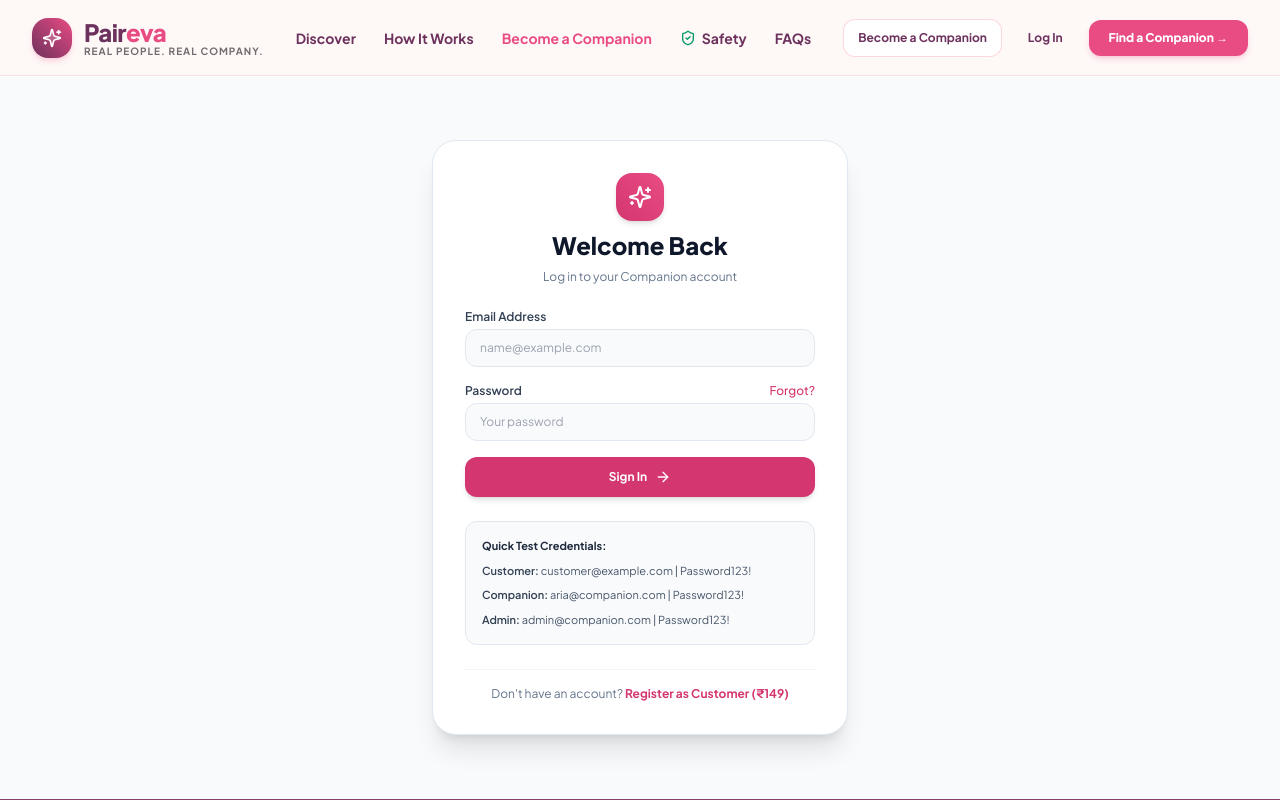
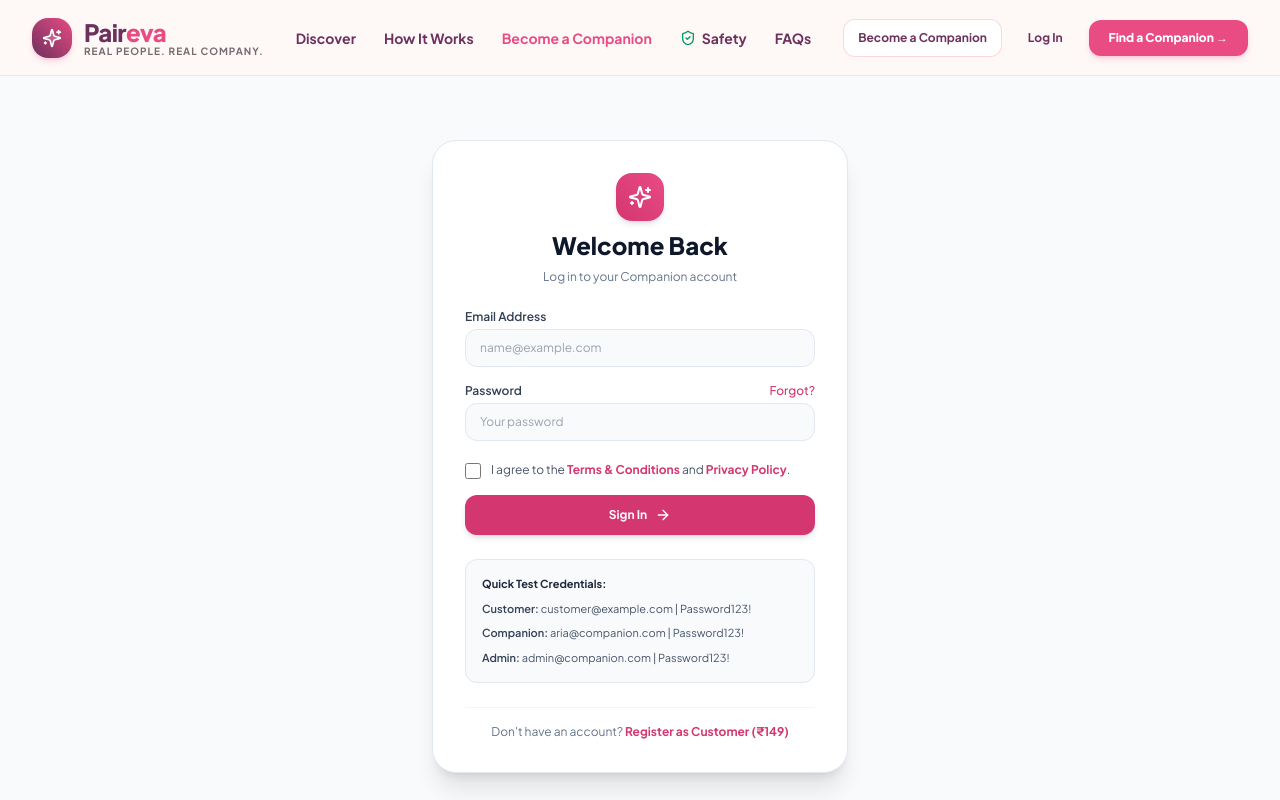
Before and after one commit to just-himanshu07/companion-booking, a Next.js app: page /login in a window 1280 px wide. Shown: the top 800 px of the page. Built offline with nearby package versions, Linux system fonts and the light colour scheme; a web font is replaced by a local one.

Commit message:
Term and condition checkbox

```diff
--- a/src/app/api/auth/register/route.ts
+++ b/src/app/api/auth/register/route.ts
@@ -8,6 +8,14 @@
 export async function POST(req: Request) {
   try {
     const body = await req.json();
+
+    if (!body.termsAccepted) {
+      return NextResponse.json(
+        { error: 'Please agree to the Terms & Conditions and Privacy Policy to continue.' },
+        { status: 400 }
+      );
+    }
+
     const validatedData = customerRegisterSchema.parse(body);
 
     // 18+ check
--- a/src/app/login/page.tsx
+++ b/src/app/login/page.tsx
@@ -15,10 +15,17 @@
   const [password, setPassword] = useState('');
   const [loading, setLoading] = useState(false);
   const [error, setError] = useState('');
+  const [termsAccepted, setTermsAccepted] = useState(false);
 
   const handleLogin = async (e: React.FormEvent) => {
     e.preventDefault();
     setError('');
+
+    if (!termsAccepted) {
+      setError('Please agree to the Terms & Conditions and Privacy Policy to continue.');
+      return;
+    }
+
     setLoading(true);
 
     try {
@@ -97,6 +104,31 @@
           />
         </div>
 
+        <div className="flex items-start gap-2.5 pt-1">
+          <input
+            type="checkbox"
+            id="loginTermsAccepted"
+            name="termsAccepted"
+            required
+            checked={termsAccepted}
+            onChange={(e) => setTermsAccepted(e.target.checked)}
+            className="mt-0.5 h-4 w-4 rounded border-slate-300 text-brand-600 focus:ring-brand-500 cursor-pointer shrink-0"
+            aria-required="true"
+            aria-describedby={error ? "login-error" : undefined}
+          />
+          <label htmlFor="loginTermsAccepted" className="text-xs text-slate-600 leading-normal cursor-pointer select-none">
+            I agree to the{' '}
+            <Link href="/terms" className="font-bold text-brand-600 hover:underline">
+              Terms &amp; Conditions
+            </Link>{' '}
+            and{' '}
+            <Link href="/privacy" className="font-bold text-brand-600 hover:underline">
+              Privacy Policy
+            </Link>
+            .
+          </label>
+        </div>
+
         <button
           type="submit"
           disabled={loading}
--- a/src/app/privacy/page.tsx
+++ b/src/app/privacy/page.tsx
@@ -44,10 +44,13 @@
               1. Platform Operator & Scope
             </h2>
             <p className="text-[#756A70]">
-              This Privacy Policy applies to the website, mobile applications, APIs, and services operated by <strong>[LEGAL_ENTITY_NAME]</strong> under the brand name <strong>Paireva</strong> ("Paireva", "we", "us", or "our"), accessible at <Link href="https://www.paireva.fun" className="text-[#E94B83] underline font-bold">www.paireva.fun</Link>.
+              This Privacy Policy applies to the website, mobile applications, APIs, and services operated under the brand name <strong>Paireva</strong> ("Paireva", "we", "us", or "our"), accessible at <Link href="https://www.paireva.fun/" className="text-[#E94B83] underline font-bold">https://www.paireva.fun/</Link>.
             </p>
             <p className="text-[#756A70]">
-              Paireva is committed to protecting your privacy and managing your personal data transparently and securely. This Privacy Policy describes the types of information we collect, why we collect it, how it is processed and shared, and your rights regarding your personal data.
+              Paireva is a companionship marketplace that facilitates connections and bookings for lawful, non-sexual companionship activities. This Privacy Policy explains what personal information we collect, why we collect it, how we use and protect it, when it may be shared with third-party service providers, and the rights and choices available to users regarding their personal information.
+            </p>
+            <p className="text-[#756A70]">
+              By using Paireva, you acknowledge that you have read and understood this Privacy Policy.
             </p>
           </section>
 
--- a/src/app/register/page.tsx
+++ b/src/app/register/page.tsx
@@ -25,10 +25,16 @@
   const [loading, setLoading] = useState(false);
   const [error, setError] = useState('');
   const [userId, setUserId] = useState('');
+  const [termsAccepted, setTermsAccepted] = useState(false);
 
   const handleRegister = async (e: React.FormEvent) => {
     e.preventDefault();
     setError('');
+
+    if (!termsAccepted) {
+      setError('Please agree to the Terms & Conditions and Privacy Policy to continue.');
+      return;
+    }
 
     if (formData.age < 18) {
       setError('You must be at least 18 years old to register.');
@@ -41,7 +47,7 @@
       const res = await fetch('/api/auth/register', {
         method: 'POST',
         headers: { 'Content-Type': 'application/json' },
-        body: JSON.stringify(formData),
+        body: JSON.stringify({ ...formData, termsAccepted }),
       });
 
       const data = await res.json();
@@ -279,6 +285,31 @@
                 />
               </div>
 
+              <div className="flex items-start gap-2.5 pt-1">
+                <input
+                  type="checkbox"
+                  id="registerTermsAccepted"
+                  name="termsAccepted"
+                  required
+                  checked={termsAccepted}
+                  onChange={(e) => setTermsAccepted(e.target.checked)}
+                  className="mt-0.5 h-4 w-4 rounded border-slate-300 text-brand-600 focus:ring-brand-500 cursor-pointer shrink-0"
+                  aria-required="true"
+                  aria-describedby={error ? "register-error" : undefined}
+                />
+                <label htmlFor="registerTermsAccepted" className="text-xs text-slate-600 leading-normal cursor-pointer select-none">
+                  I agree to the{' '}
+                  <Link href="/terms" className="font-bold text-brand-600 hover:underline">
+                    Terms &amp; Conditions
+                  </Link>{' '}
+                  and{' '}
+                  <Link href="/privacy" className="font-bold text-brand-600 hover:underline">
+                    Privacy Policy
+                  </Link>
+                  .
+                </label>
+              </div>
+
               <button
                 type="submit"
                 disabled={loading}
--- a/src/app/terms/page.tsx
+++ b/src/app/terms/page.tsx
@@ -44,13 +44,16 @@
               <span>1. Introduction & Acceptance of Terms</span>
             </h2>
             <p className="text-[#756A70]">
-              Welcome to <strong>Paireva</strong> (accessible via <Link href="https://www.paireva.fun" className="text-[#E94B83] underline font-bold">www.paireva.fun</Link>). Paireva is owned and operated by <strong>[LEGAL_ENTITY_NAME]</strong> ("Paireva", "we", "us", or "our").
+              Welcome to <strong>Paireva</strong>, accessible at <Link href="https://www.paireva.fun/" className="text-[#E94B83] underline font-bold">https://www.paireva.fun/</Link>.
             </p>
             <p className="text-[#756A70]">
-              By accessing, registering for, or using the Paireva website, mobile applications, APIs, or services (collectively, the "Platform"), you confirm that you have read, understood, and agree to be bound by these Terms & Conditions ("Terms"). If you do not agree to all of these Terms, you must immediately cease accessing and using the Platform.
+              Paireva is a companionship marketplace that facilitates connections and bookings for lawful, non-sexual companionship activities.
             </p>
             <p className="text-[#756A70]">
-              <strong>Eligibility & Minimum Age (18+ Mandatory):</strong> The Platform is strictly reserved for adults who are at least eighteen (18) years of age or older (or theLegal legal age of majority in your jurisdiction). By registering an account or making any booking, you explicitly represent and warrant that you are at least 18 years old. Misrepresentation of age constitutes a material breach of these Terms.
+              By accessing, registering for, or using the Paireva website and its services (collectively, the "Platform"), you confirm that you have read, understood, and agree to be bound by these Terms & Conditions ("Terms"). If you do not agree with these Terms, you must not access or use the Platform.
+            </p>
+            <p className="text-[#756A70]">
+              These Terms govern your use of the Platform, including account registration, companion profiles, bookings, payments, communications, reviews, and other services made available through Paireva.
             </p>
           </section>
 
--- a/src/lib/validators.ts
+++ b/src/lib/validators.ts
@@ -8,6 +8,11 @@
   gender: z.string().optional(),
   city: z.string().min(2, 'City is required'),
   phone: z.string().optional(),
+  termsAccepted: z.boolean({
+    required_error: 'Please agree to the Terms & Conditions and Privacy Policy to continue.',
+  }).refine((val) => val === true, {
+    message: 'Please agree to the Terms & Conditions and Privacy Policy to continue.',
+  }),
 });
 
 export const companionRegisterSchema = z.object({
```
